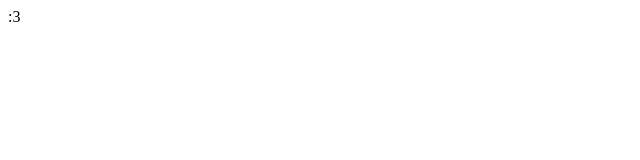
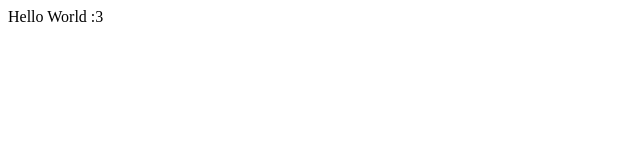
Before and after one commit to mkimball1/personalwebsite, a React (Create React App) app: page / in a window 1280 px wide. Shown: the top 160 px of the page, without its empty margins (0-640 px from the left). Built offline with nearby package versions, Linux system fonts and the light colour scheme.

Commit message:
Automated github actions

```diff
--- a/src/App.js
+++ b/src/App.js
@@ -1,7 +1,7 @@
 function App() {
   return (
     <div>
-      :3
+      Hello World :3
     </div>
   );
 }
```
